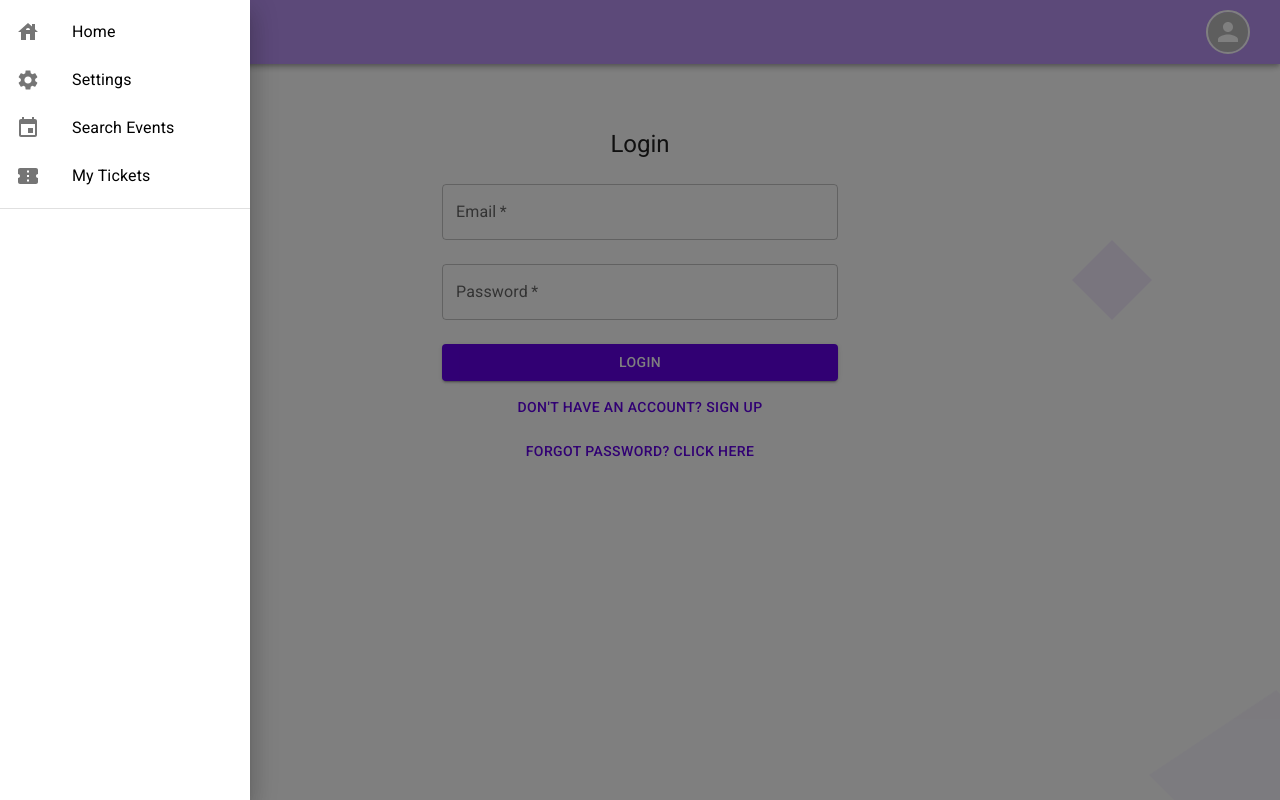
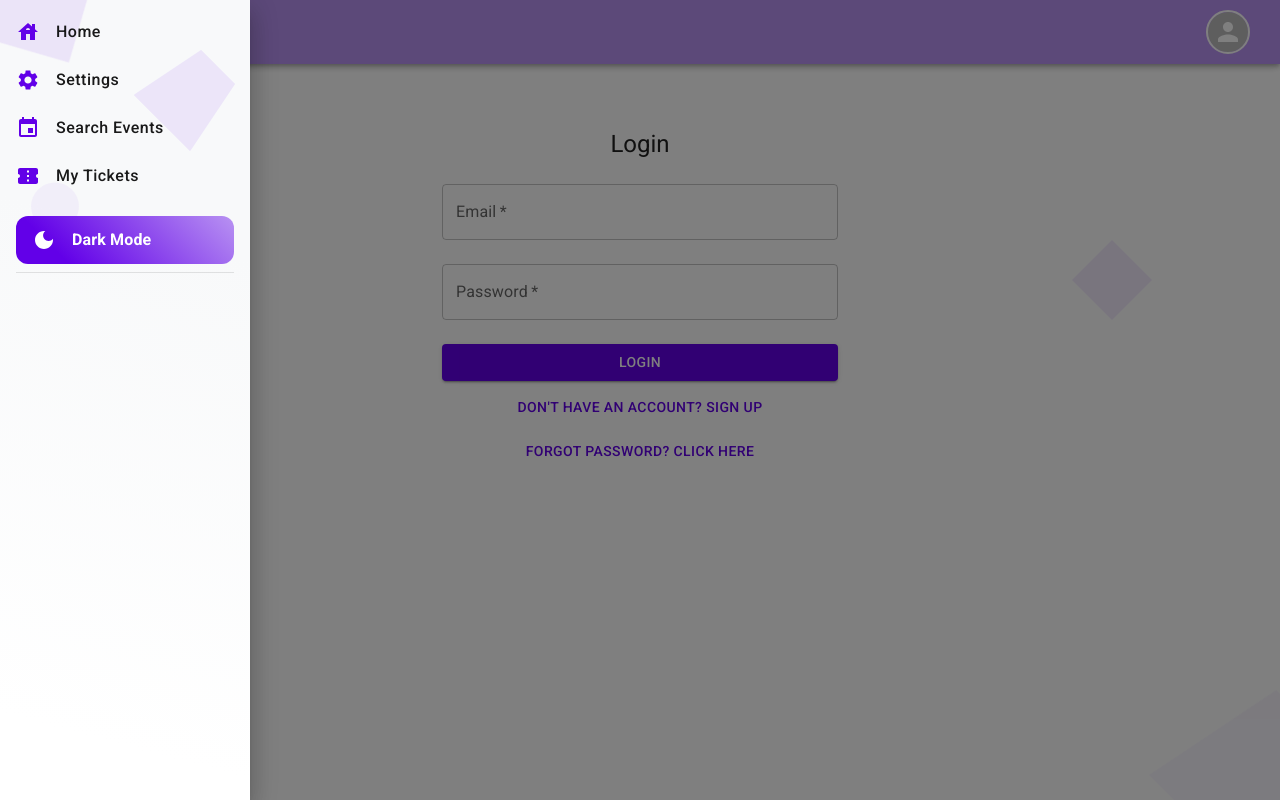
Before and after one commit to alexxanton/eventloop, a Next.js app: page /login in a window 1280 px wide. Both pictures are taken after a click on the button 36 px from the left and 32 px from the top of the page. Built offline with nearby package versions, Linux system fonts and the light colour scheme; no server answers; what @mui/material-nextjs would draw is missing.

Commit message:
refactor components: improve event form handling, enhance group settings, and update navbar styling

```diff
--- a/src/app/page.tsx
+++ b/src/app/page.tsx
@@ -15,6 +15,7 @@ export default async function Home() {
     .from("groups")
     .select("*, group_members!inner(user_id)")
     .eq("group_members.user_id", user.id)
+    .order("id", { ascending: true });
 
   return <CGroupView groups={groups} />;
 }
--- a/src/components/account/CAccount.tsx
+++ b/src/components/account/CAccount.tsx
@@ -93,7 +93,7 @@ export function CAccount({user}: {user: User}) {
             justifyContent: "flex-end",
             position: "absolute",
             top: 16,
-            right: 16
+            right: 50
           }}>
             <IconButton
               onClick={toggleTheme}
--- a/src/components/events/form/CEventFormModal.tsx
+++ b/src/components/events/form/CEventFormModal.tsx
@@ -13,7 +13,7 @@ import { CDateTimeSection } from "./sections/CDateTimeSection";
 import { useStore } from "@/utils/zustand";
 import { CImageSection } from "./sections/CImageSection";
 
-export function CEventFormModal({event, refetchEvents}: {event?: Event, refetchEvents: () => void}) {
+export function CEventFormModal({event, refetchEvents}: {event?: Event, refetchEvents?: () => void}) {
   const { currentGroup } = useStore();
   const [name, setName] = useState(event?.name || "");
   const [description, setDescription] = useState(event?.description || "");
@@ -62,7 +62,7 @@ export function CEventFormModal({event, refetchEvents}: {event?: Event, refetchE
       setName("");
       setDescription("");
       setError("");
-      refetchEvents();
+      if (refetchEvents) refetchEvents();
     } catch (err) {
       setError("Failed to create event. Please try again.");
       console.error(err);
--- a/src/components/groups/list/CGroupSettingsModal.tsx
+++ b/src/components/groups/list/CGroupSettingsModal.tsx
@@ -19,7 +19,7 @@ export function CGroupSettingsModal() {
     const getMembers = async () => {
       const { data: members } = await supabase
         .from("group_members")
-        .select("*, profile:profiles(username)")
+        .select("*, profile:profiles(*)")
         .eq("group_id", currentGroup?.id)
         .order("id")
         .throwOnError();
@@ -54,10 +54,11 @@ export function CGroupSettingsModal() {
       if (error) console.log(error.details);
       setTrigger(!trigger);
     };
+    console.log(member.profile.avatar)
 
     return (
       <Box sx={styles.memberRow}>
-        <Avatar sx={styles.avatar} />
+        <Avatar sx={styles.avatar} src={member.profile.avatar} />
         <Typography sx={styles.username}>@{member.profile.username}</Typography>
 
         <FormControl sx={styles.roleSelect}>
--- a/src/components/ui/CNavbar.tsx
+++ b/src/components/ui/CNavbar.tsx
@@ -1,10 +1,10 @@
 "use client";
 import { AppBar, Avatar, Box, Divider, IconButton, Link, List, ListItem, ListItemButton, ListItemIcon, ListItemText, SwipeableDrawer, Toolbar, useMediaQuery, useTheme } from "@mui/material";
-import { Menu, House, Settings, Event, ConfirmationNumber  } from '@mui/icons-material';
+import { Menu, House, Settings, Event, ConfirmationNumber, DarkMode, LightMode } from "@mui/icons-material";
 import { useState } from "react";
-import { useDarkMode } from "@/utils/hooks/useDarkMode";
+import { useStore } from "@/utils/zustand";
 import React from "react";
-import { useStore } from "@/utils/zustand";
+import { keyframes } from "@emotion/react";
 
 const sections = [
   {name: "Home", link: "/", icon: House},
@@ -13,19 +13,29 @@ const sections = [
   {name: "My Tickets", link: "/tickets", icon: ConfirmationNumber },
 ];
 
+const floating = keyframes`
+  0% { transform: translateY(0px); }
+  50% { transform: translateY(-10px); }
+  100% { transform: translateY(0px); }
+`;
+
+const rotate = keyframes`
+  from { transform: rotate(0deg); }
+  to { transform: rotate(360deg); }
+`;
+
 export function CNavbar() {
   const [open, setOpen] = useState(false);
   const isDesktop = useMediaQuery("(hover: hover) and (pointer: fine)");
-  const isDarkMode = useDarkMode();
-  const { userUrl } = useStore();
-  const theme = useTheme();
-  const isMobile = useMediaQuery(theme.breakpoints.down("sm"));
+  const { userUrl, theme, toggleTheme } = useStore();
+  const themeMui = useTheme();
+  const isMobile = useMediaQuery(themeMui.breakpoints.down("sm"));
 
   const toggleSidebar = (open: boolean) => {
     setOpen(open);
   };
 
-  if (isMobile) return;
+  if (isMobile) return null;
 
   return (
     <AppBar component="nav" color="secondary">
@@ -67,23 +77,126 @@ export function CNavbar() {
         disableSwipeToOpen={isDesktop}
         onClose={() => setOpen(false)}
         onOpen={() => setOpen(true)}
+        PaperProps={{
+          sx: {
+            background: theme === "dark"
+              ? "linear-gradient(195deg, #1a1a1a 30%, #2a2a2a 90%)"
+              : "linear-gradient(195deg, #f8f9fa 30%, #ffffff 90%)",
+            "&:before": {
+              content: "''",
+              position: "absolute",
+              top: -50,
+              left: -20,
+              width: "120px",
+              height: "120px",
+              background: themeMui.palette.primary.light,
+              clipPath: "polygon(50% 0%, 100% 50%, 50% 100%, 0% 50%)",
+              opacity: 0.1,
+              animation: `${rotate} 20s linear infinite`
+            },
+          }
+        }}
       >
-        <Box sx={{ width: 250 }} role="presentation" onClick={() => toggleSidebar(false)}>
-          <List>
+        <Box sx={{
+          width: 250,
+          position: "relative",
+          overflow: "hidden",
+          "&:before": {
+            content: "''",
+            position: "absolute",
+            top: "20%",
+            left: "60%",
+            width: "80px",
+            height: "80px",
+            background: themeMui.palette.primary.main,
+            clipPath: "polygon(20% 0%, 80% 0%, 100% 100%, 0% 100%)",
+            opacity: 0.08,
+            transform: "rotate(45deg)",
+            zIndex: 0
+          },
+          "&:after": {
+            content: "''",
+            position: "absolute",
+            bottom: "10%",
+            left: "10%",
+            width: "60px",
+            height: "60px",
+            background: themeMui.palette.secondary.main,
+            clipPath: "circle(40% at 50% 50%)",
+            opacity: 0.1,
+            animation: `${floating} 6s ease-in-out infinite`
+          }
+        }}>
+          <List sx={{ position: "relative", zIndex: 1 }}>
             {sections.map((section, index) => (
-              <Link component="a" href={section.link} key={index} sx={{ color: isDarkMode ? "white" : "black" }} underline="none">
-                <ListItem disablePadding>
+              <ListItem disablePadding key={index}>
+                <Link component="a" href={section.link} sx={{
+                  width: "100%",
+                  textDecoration: "none",
+                  color: theme === "dark" ? "rgba(255,255,255,0.9)" : "rgba(0,0,0,0.9)",
+                  transition: "all 0.3s ease",
+                  "&:hover": {
+                    background: theme === "dark"
+                      ? "rgba(255,255,255,0.05)"
+                      : "rgba(0,0,0,0.05)"
+                  }
+                }}>
                   <ListItemButton>
-                    <ListItemIcon>
+                    <ListItemIcon sx={{
+                      color: theme === "dark" ? "primary.light" : "primary.main",
+                      minWidth: "40px !important"
+                    }}>
                       {React.createElement(section.icon)}
                     </ListItemIcon>
-                    <ListItemText primary={section.name} />
+                    <ListItemText
+                      primary={section.name}
+                      sx={{
+                        "& .MuiTypography-root": {
+                          fontWeight: 500,
+                          letterSpacing: "0.5px"
+                        }
+                      }}
+                    />
                   </ListItemButton>
-                </ListItem>
-              </Link>
+                </Link>
+              </ListItem>
             ))}
+
+            {/* Theme Toggle Button */}
+            <ListItem disablePadding>
+              <ListItemButton
+                onClick={toggleTheme}
+                sx={{
+                  background: `linear-gradient(45deg,
+                    ${themeMui.palette.primary.main} 20%,
+                    ${themeMui.palette.secondary.main} 100%)`,
+                  color: "white !important",
+                  mt: 2,
+                  mx: 2,
+                  borderRadius: "12px",
+                  transition: "all 0.3s ease",
+                  "&:hover": {
+                    transform: "translateY(-2px)",
+                    boxShadow: theme === "dark"
+                      ? "0 4px 15px rgba(0,0,0,0.3)"
+                      : "0 4px 15px rgba(0,0,0,0.2)"
+                  },
+                }}
+              >
+                <ListItemIcon sx={{ color: "inherit !important", minWidth: "40px !important" }}>
+                  {theme === "dark" ? <LightMode /> : <DarkMode />}
+                </ListItemIcon>
+                <ListItemText
+                  primary={theme === "dark" ? "Light Mode" : "Dark Mode"}
+                  sx={{ "& .MuiTypography-root": { fontWeight: 600 } }}
+                />
+              </ListItemButton>
+            </ListItem>
           </List>
-          <Divider />
+          <Divider sx={{
+            borderColor: theme === "dark" ? "rgba(255,255,255,0.1)" : "rgba(0,0,0,0.1)",
+            mx: 2
+          }}/>
         </Box>
       </SwipeableDrawer>
     </AppBar>
```
Also changed, not shown: src/components/events/CTicketCard.tsx (+10 -1 lines).
